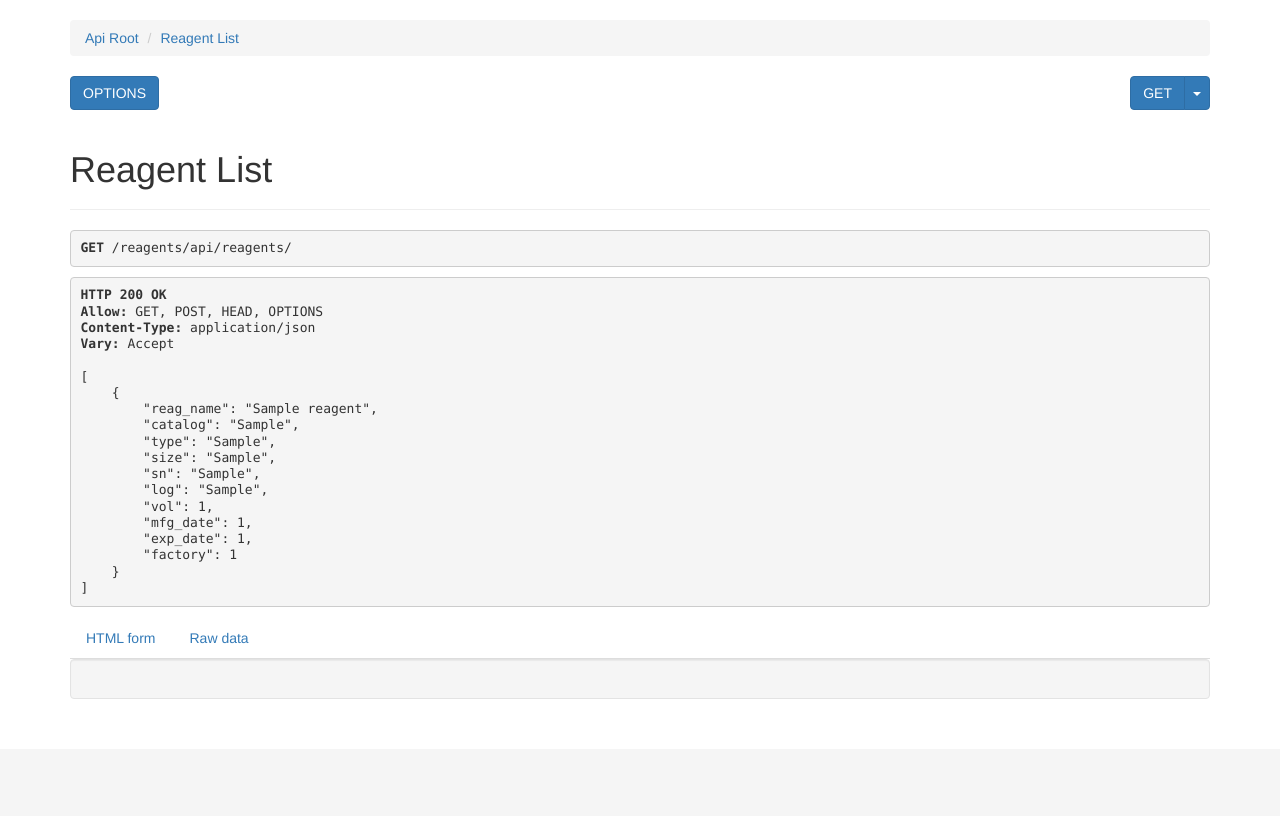
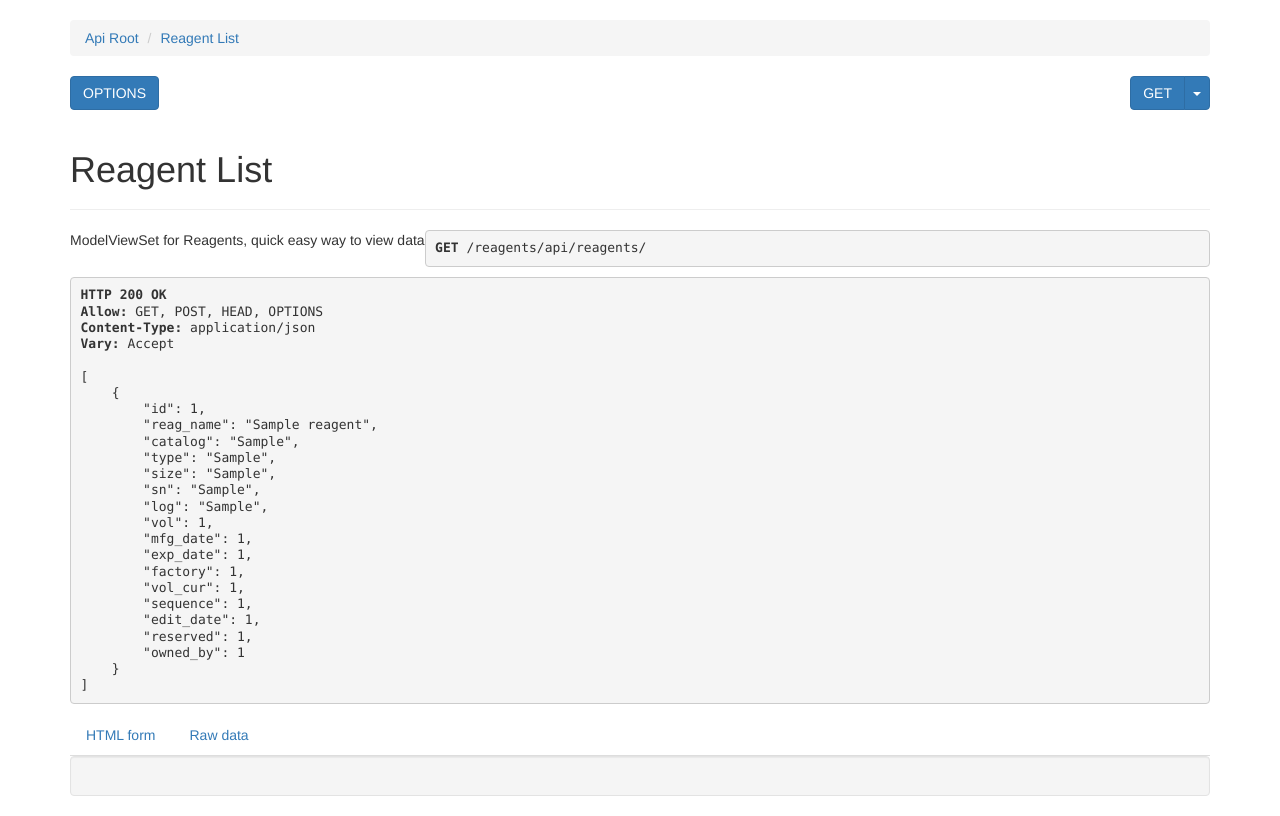
Before and after one commit to carcheun/ReagentDB, a Django app: page /reagents/api/reagents/ in a window 1280 px wide. Shown: the part 51-867 px from the top of the page. Before the commit the page ends 750 px from the top, so only its background shows below. Run offline with Django 3.2, Linux system fonts and the light colour scheme; tables that the repository leaves empty hold one stand-in row (values such as "Sample post"); some libraries are stand-ins or nearby versions.

Commit message:
added GET/POST requests

```diff
--- a/reagents/models.py
+++ b/reagents/models.py
@@ -2,8 +2,16 @@
 
 # Create your models here.
 
-# reagent model
+# TODO: Add field requirements
+# TODO: Add self def for other models
 class Reagent(models.Model):
+    """
+    Reag8 and ReagPA8
+    Reagents currently on hand. Reag8 is the inventory of a single
+    autostainer, ReagPA8 is the inventory of all autostainers.
+
+    Info from ASHome/ReagTbl.h
+    """
     reag_name = models.TextField()
     catalog = models.TextField()
     type = models.TextField()
@@ -18,14 +26,42 @@
     sequence = models.IntegerField()
     edit_date = models.IntegerField()
     reserved = models.IntegerField()
-    # 2 more edit dates with update DATE and update TIME ??
+    # TODO: 2 more edit dates with update DATE and update TIME ??
     # tag who owns the reagent right now, can leave blank
     owned_by = models.ForeignKey("AutoStainerStation", on_delete=models.SET_NULL,  blank=True, null=True)
 
     def __str__(self):
         return self.reag_name
 
-# each station should be registered to the database
 class AutoStainerStation(models.Model):
-    sn = models.TextField()
+    """
+    Autostainers identified by S/N, can be given custom name
+    SN can be the machine name, read from the INI file
+    name can be human readable, or just remove it
+    """
+    sn = models.TextField(unique=True)
     name = models.TextField()
+
+class PA(models.Model):
+    """
+    PA_fact8 and PA_user8
+    Reagent catalog, not the current reagents on hand
+    PA_fact8.d contains reagents sold by factory, PA_user8.d
+    are reagents added to catalog by customers
+
+    Info from ASHome/PaTbl.h
+    """
+    full = models.TextField()
+    alias = models.TextField()
+    source = models.TextField()
+    cat = models.TextField()
+    vol = models.IntegerField()
+    incub = models.IntegerField()
+    ar = models.TextField()
+    desp = models.TextField()
+    fact = models.IntegerField()
+    date = models.IntegerField()
+    time = models.IntegerField()
+
+    # is this reagent from factory or from customer
+    is_factory = models.BooleanField(default=False)
--- a/reagents/serializers.py
+++ b/reagents/serializers.py
@@ -1,16 +1,17 @@
 # serializers.py
 # convert django model data over to JSON or XML format (serialization)
-
 from rest_framework import serializers
 
 from .models import Reagent, AutoStainerStation
 
+# information based of of models.py
 class ReagentSerializer(serializers.ModelSerializer):
     class Meta:
         model = Reagent
-        fields = ['reag_name', 'catalog', 'type', 'size', 'sn', 'log', 'vol', 'mfg_date', 'exp_date', 'factory']
+        fields = ['id', 'reag_name', 'catalog', 'type', 'size', 'sn', 'log', 'vol', 'mfg_date',
+            'exp_date', 'factory', 'vol_cur', 'sequence', 'edit_date', 'reserved', 'owned_by']
 
 class AutoStainerStationSerializer(serializers.ModelSerializer):
     class Meta:
         model = AutoStainerStation
-        fields = ['sn', 'name']
+        fields = ['id', 'sn', 'name']
--- a/reagents/urls.py
+++ b/reagents/urls.py
@@ -12,4 +12,6 @@
     path('', views.index, name='index'),
     path('api/', include(router.urls)),
     path('api-auth/', include('rest_framework.urls', namespace='rest_framework')),
+    path('api/reagent_list/', views.reagent_list),
+    path('api/reagent_list/<int:id>', views.reagent_detail),
 ]
--- a/reagents/views.py
+++ b/reagents/views.py
@@ -1,6 +1,8 @@
-from django.http import HttpResponse
+from django.http import HttpResponse, JsonResponse
+from django.views.decorators.csrf import csrf_exempt
 from django.shortcuts import render
 from rest_framework import viewsets
+from rest_framework.parsers import JSONParser
 from .serializers import ReagentSerializer, AutoStainerStationSerializer
 from .models import Reagent, AutoStainerStation
 
@@ -9,6 +11,50 @@
 # Create your views here.
 def reagents(request, id):
     return HttpResponse("You're looking at reagent %s", id)
+
+@csrf_exempt
+def reagent_list(request):
+    """
+    GET all reagents or send POST request to add reagent
+    """
+    if request.method == 'GET':
+        reagent = Reagent.objects.all()
+        serializer = ReagentSerializer(reagent, many=True)
+        return JsonResponse(serializer.data, safe=False)
+    elif request.method == 'POST':
+        data = JSONParser().parse(request)
+        serializer = ReagentSerializer(data=data)
+        if serializer.is_valid():
+            serializer.save()
+            return JsonResponse(serializer.data, status=201)
+        return JsonResponse(serializer.errors, status=400)
+
+@csrf_exempt
+def reagent_detail(request, id):
+    """
+    Retrieve, update or delete a single reagent
+    """
+    try:
+        reagent = Reagent.objects.get(id=id)
+    except reagent.DoesNotExist:
+        return HttpResponse(status=404)
+
+    if request.method == 'GET':
+        serializer = ReagentSerializer(reagent)
+        return JsonResponse(serializer.data)
+
+    elif request.method == 'PUT':
+        data = JSONParser().parse(request)
+        serializer = ReagentSerializer(reagent, data=data)
+        if serializer.is_valid():
+            serializer.save()
+            return JsonResponse(serializer.data)
+        return JSONResponse(serializer.errors, status=400)
+
+    elif request.method == 'DELETE':
+        reagent.delete()
+        return HttpResponse(status=204)
+
 
 # ugly basic render of some data
 def index(request):
@@ -20,6 +66,9 @@
     return render(request, 'reagents/index.html', context)
 
 class ReagentViewSet(viewsets.ModelViewSet):
+    """
+    ModelViewSet for Reagents, quick easy way to view data
+    """
     # define query
     queryset = Reagent.objects.all()
     # specify serializer to be used
```
Also changed, not shown: reagents/templates/reagents/index.html (+18 -1 lines).
